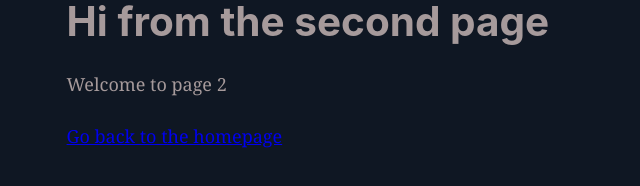
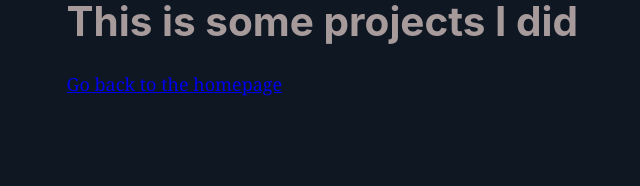
Before and after one commit to xiaomingfu/xiaomingfu.com, a Gatsby site: page /projects in a window 1280 px wide. Shown: the whole page, without its empty margins (113-753 px from the left). Built offline with nearby package versions, Linux system fonts and the light colour scheme; Gatsby itself is replaced by a stand-in of ours.

Commit message:
edit projects page

```diff
--- a/src/pages/projects.js
+++ b/src/pages/projects.js
@@ -7,8 +7,8 @@ import SEO from "../components/seo"
 const SecondPage = () => (
   <Layout>
     <SEO title="Projects" />
-    <h1>Hi from the second page</h1>
-    <p>Welcome to page 2</p>
+    <h1>This is some projects I did</h1>
+
     <Link to="/">Go back to the homepage</Link>
   </Layout>
 )
```
